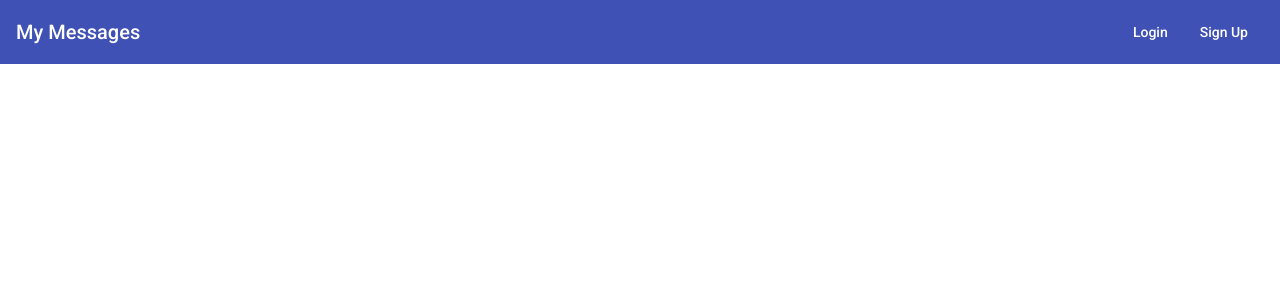
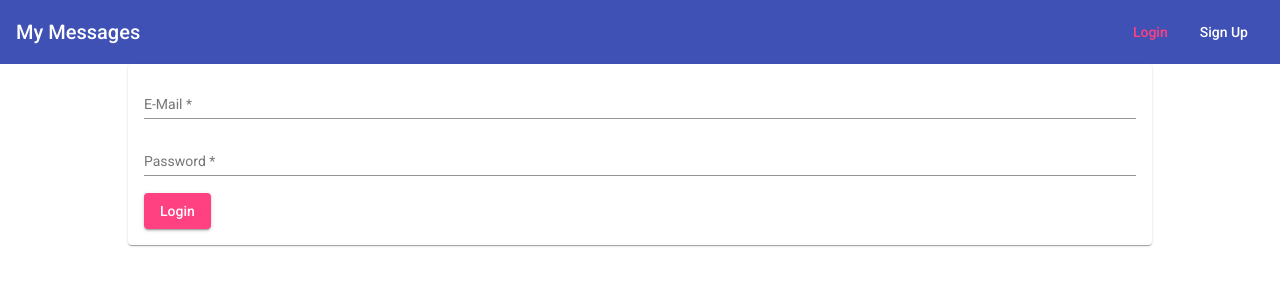
Before and after one commit to Cannon-Cloud/SocialApp, an Angular app: page /auth/login in a window 1280 px wide. Before the commit this address led to /. Shown: the top 300 px of the page. Built offline with nearby package versions, Linux system fonts and the light colour scheme.

Commit message:
Fontend Cleanup - Added Modules

```diff
--- a/src/app/app-routing.module.ts
+++ b/src/app/app-routing.module.ts
@@ -1,8 +1,7 @@
 import { NgModule } from '@angular/core';
 import { RouterModule, Routes } from '@angular/router';
 import { AuthGuard } from './auth/auth.guard';
-import { LoginComponent } from './auth/login/login.component';
-import { SignupComponent } from './auth/signup/signup.component';
+
 import { PostCreateComponent } from './posts/post-create/post-create.component';
 
 import { PostListComponent } from './posts/post-list/post-list.component';
@@ -15,8 +14,10 @@ const routes: Routes = [
     component: PostCreateComponent,
     canActivate: [AuthGuard],
   },
-  { path: 'login', component: LoginComponent },
-  { path: 'signup', component: SignupComponent },
+  {
+    path: 'auth',
+    loadChildren: () => import('./auth/auth.module').then((m) => m.AuthModule),
+  },
 ];
 
 @NgModule({
--- a/src/app/app.module.ts
+++ b/src/app/app.module.ts
@@ -12,7 +12,6 @@ import { ErrorInterceptor } from './error-interceptor';
 import { ErrorComponent } from './error/error.component';
 import { AngularMaterialModule } from './angular-material.module';
 import { PostsModule } from './posts/posts.module';
-import { AuthModule } from './auth/auth.module';
 
 @NgModule({
   declarations: [AppComponent, HeaderComponent, ErrorComponent],
@@ -23,7 +22,6 @@ import { AuthModule } from './auth/auth.module';
     HttpClientModule,
     AngularMaterialModule,
     PostsModule,
-    AuthModule,
   ],
   providers: [
     { provide: HTTP_INTERCEPTORS, useClass: AuthInterceptor, multi: true },
--- a/src/app/auth/auth.guard.ts
+++ b/src/app/auth/auth.guard.ts
@@ -22,7 +22,7 @@ export class AuthGuard implements CanActivate {
     | Promise<boolean | UrlTree> {
     const isAuth = this.authService.getIsAuth();
     if (!isAuth) {
-      this.router.navigate(['/login']);
+      this.router.navigate(['/auth/login']);
     }
     return isAuth;
   }
--- a/src/app/header/header.component.html
+++ b/src/app/header/header.component.html
@@ -8,10 +8,12 @@
       >
     </li>
     <li *ngIf="!userIsAuthenticated">
-      <a mat-button routerLink="/login" routerLinkActive="mat-accent">Login</a>
+      <a mat-button routerLink="/auth/login" routerLinkActive="mat-accent"
+        >Login</a
+      >
     </li>
     <li *ngIf="!userIsAuthenticated">
-      <a mat-button routerLink="/signup" routerLinkActive="mat-accent"
+      <a mat-button routerLink="/auth/signup" routerLinkActive="mat-accent"
         >Sign Up</a
       >
     </li>
```
Also changed, not shown: src/app/auth/auth-routing.module.ts (added, +16 -0 lines), src/app/auth/auth.module.ts (+9 -3 lines).
